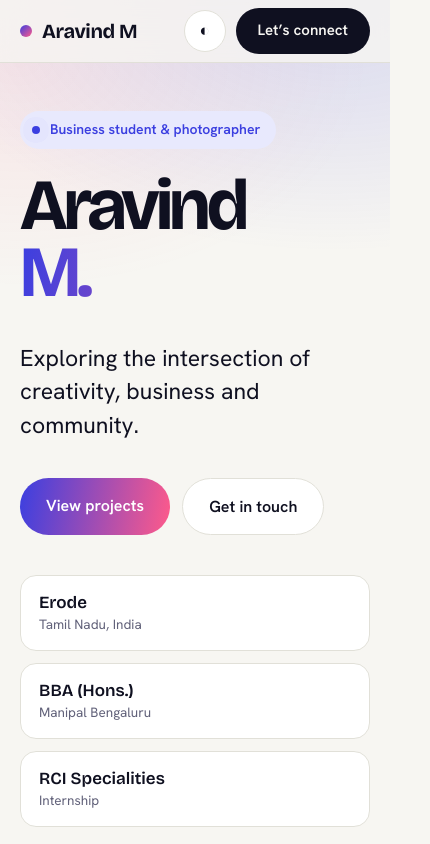
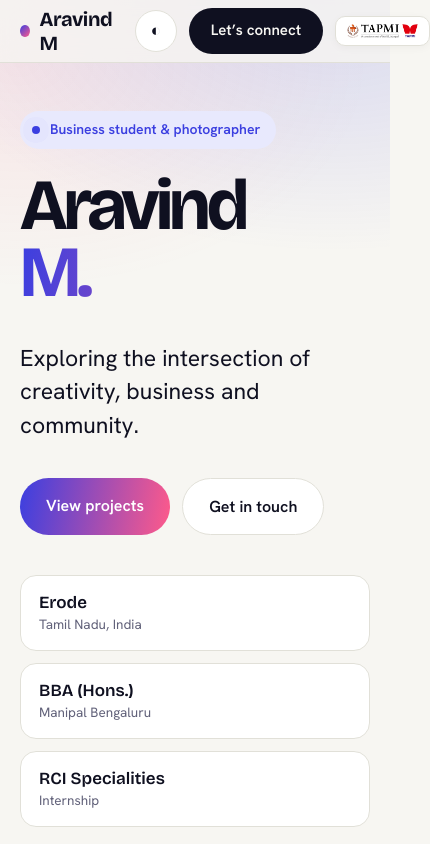
Before and after one commit to jude-pinkman/Aravind_Portfolio, a plain HTML site: page index.html in a window 390 px wide. Shown: the top 844 px of the page, 430 px wide, since content can reach past the window. Drawn offline with nearby package versions, Linux system fonts and the light colour scheme.

Commit message:
Add TAPMI logo to top right of header

```diff
--- a/index.html
+++ b/index.html
@@ -26,7 +26,10 @@ nav{display:flex;gap:6px;font-size:15px;color:var(--mute)}
 nav a{padding:7px 14px;border-radius:99px;transition:.2s}
 nav a:hover{color:var(--ink)}
 nav a.on{background:var(--accsoft);color:var(--acc)}
-.hr{display:flex;gap:10px;align-items:center}
+.hr{display:flex;gap:12px;align-items:center}
+.inst-logo{display:inline-flex;align-items:center;background:#ffffff;padding:5px 12px;border-radius:10px;border:1px solid var(--line);box-shadow:0 2px 8px rgba(0,0,0,.04);transition:transform .2s,border-color .2s}
+.inst-logo:hover{transform:translateY(-1px);border-color:var(--acc)}
+.inst-logo img{height:26px;width:auto;display:block;object-fit:contain}
 .pill{padding:10px 22px;border-radius:99px;background:var(--ink);color:var(--bg);font-weight:600;font-size:15px;white-space:nowrap;transition:transform .2s,box-shadow .2s}
 .pill:hover{transform:translateY(-2px);box-shadow:0 8px 24px var(--glow)}
 .tg{width:42px;height:42px;border-radius:50%;border:1px solid var(--line);background:var(--panel);color:var(--ink);font-size:17px;cursor:pointer}
@@ -146,6 +149,8 @@ nav{display:none}
 .job{padding:26px}
 .job.featured{grid-template-columns:1fr;gap:20px;padding:22px}
 .job.featured .job-media{min-height:220px;max-height:280px}
+.inst-logo{padding:4px 8px}
+.inst-logo img{height:20px}
 .end{padding-top:72px;margin-top:80px}
 }
 @media (prefers-reduced-motion:reduce){html{scroll-behavior:auto}h1 span b,.mq div,.role i{animation:none}.rv{opacity:1;transform:none;transition:none}.job,.int li{transition:none}}
@@ -154,7 +159,7 @@ nav{display:none}
 <body>
 <header><div class="w"><a class="logo" href="#top"><i></i>Aravind M</a>
 <nav aria-label="Sections"><a href="#about">About</a><a href="#work">Projects</a><a href="#education">Education</a><a href="#skills">Skills</a><a href="#interests">Interests</a></nav>
-<div class="hr"><button class="tg" id="tg" aria-label="Toggle light or dark theme">◐</button><a class="pill" href="#contact">Let’s connect</a></div></div></header>
+<div class="hr"><button class="tg" id="tg" aria-label="Toggle light or dark theme">◐</button><a class="pill" href="#contact">Let’s connect</a><div class="inst-logo" title="TAPMI - A constituent unit of MAHE, Manipal"><img src="tapmi-logo.png" alt="TAPMI - A constituent unit of MAHE, Manipal"></div></div></div></header>
 
 <main>
 <div class="w">
```
Also changed, not shown: tapmi-logo.png (added).
